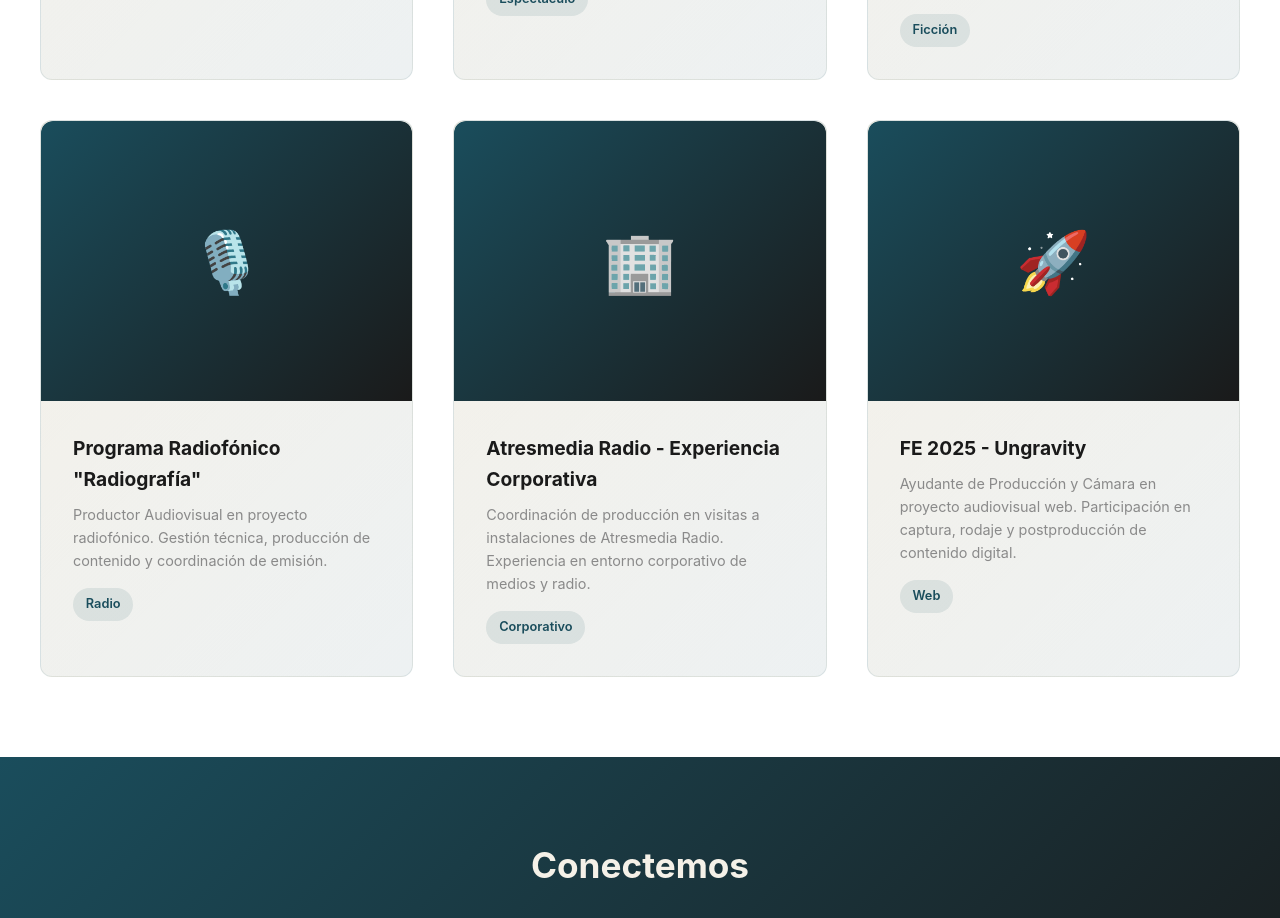
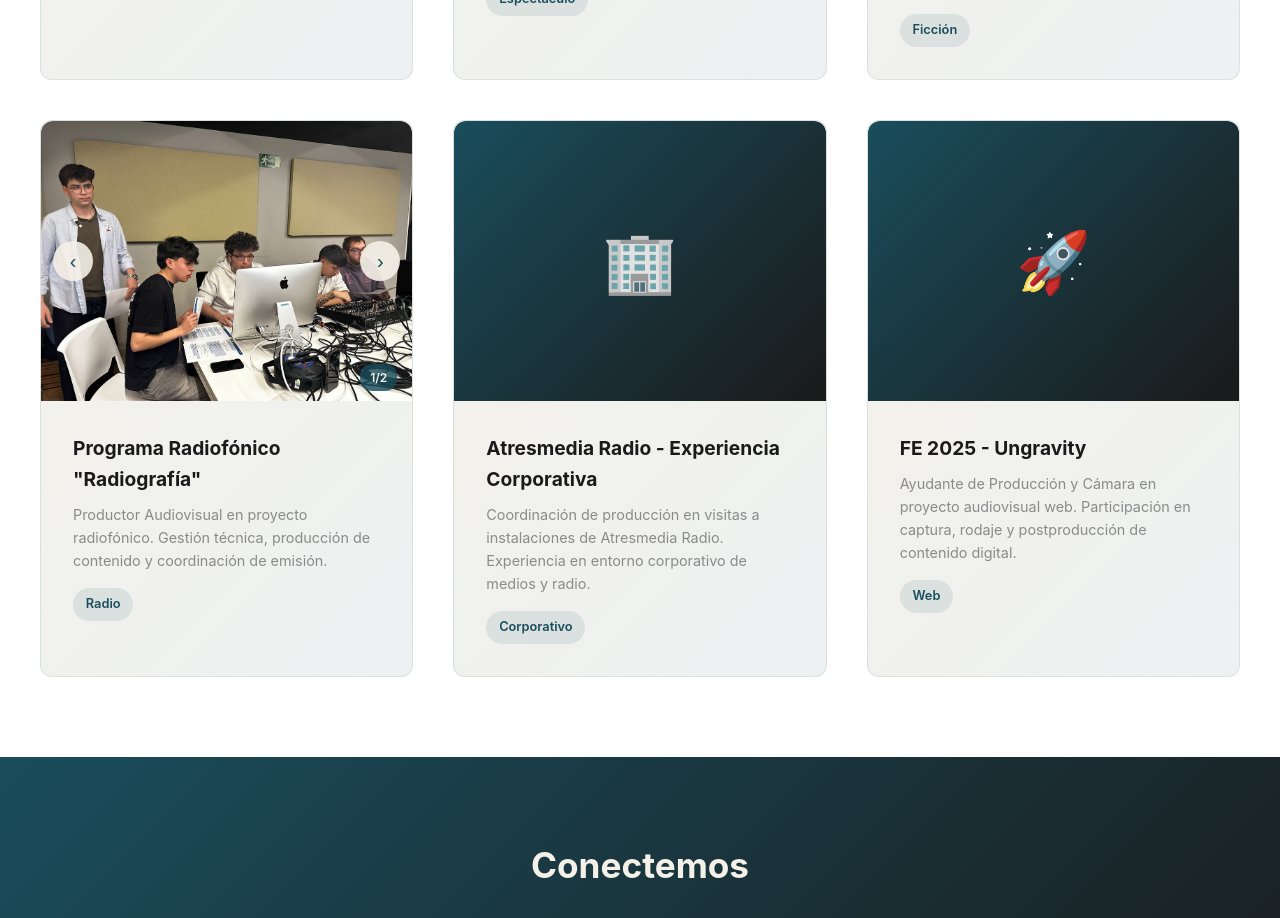
Before and after one commit to Elivaxx/IVANLEGUIZAMONPRODUC, a Next.js app: page / in a window 1280 px wide. Shown: the part 2200-3118 px from the top of the page. Built offline with nearby package versions, Linux system fonts and the light colour scheme.

Commit message:
Add Programa Radiofónico 'Radiografía' carousel with 2 images

```diff
--- a/app/page.js
+++ b/app/page.js
@@ -446,7 +446,10 @@ export default function Home() {
 
             <div className="project-card">
               <div className="carousel-container">
-                <span style={{display:'flex',alignItems:'center',justifyContent:'center',width:'100%',height:'100%',fontSize:'60px'}}>🎙️</span>
+                <img id="carousel-img-7" className="carousel-image" src="/projects/programa-radiofonica/img-1-opt.jpg" alt="Programa Radiofónico Radiografía" />
+                <button className="carousel-nav-btn prev" onClick={() => window.carouselPrev(7)}>‹</button>
+                <button className="carousel-nav-btn next" onClick={() => window.carouselNext(7)}>›</button>
+                <div className="carousel-counter"><span id="counter-7">1</span>/2</div>
               </div>
               <div className="project-info">
                 <h3>Programa Radiofónico "Radiografía"</h3>
@@ -544,6 +547,13 @@ export default function Home() {
               '/projects/serie-movistar-anatomia-instante/img-3-opt.jpg',
               '/projects/serie-movistar-anatomia-instante/img-4-opt.jpg'
             ]
+          },
+          7: {
+            current: 0,
+            images: [
+              '/projects/programa-radiofonica/img-1-opt.jpg',
+              '/projects/programa-radiofonica/img-2-opt.jpg'
+            ]
           }
         };
 
```
Also changed, not shown: public/projects/programa-radiofonica/img-1-opt.jpg (added), public/projects/programa-radiofonica/img-2-opt.jpg (added).
